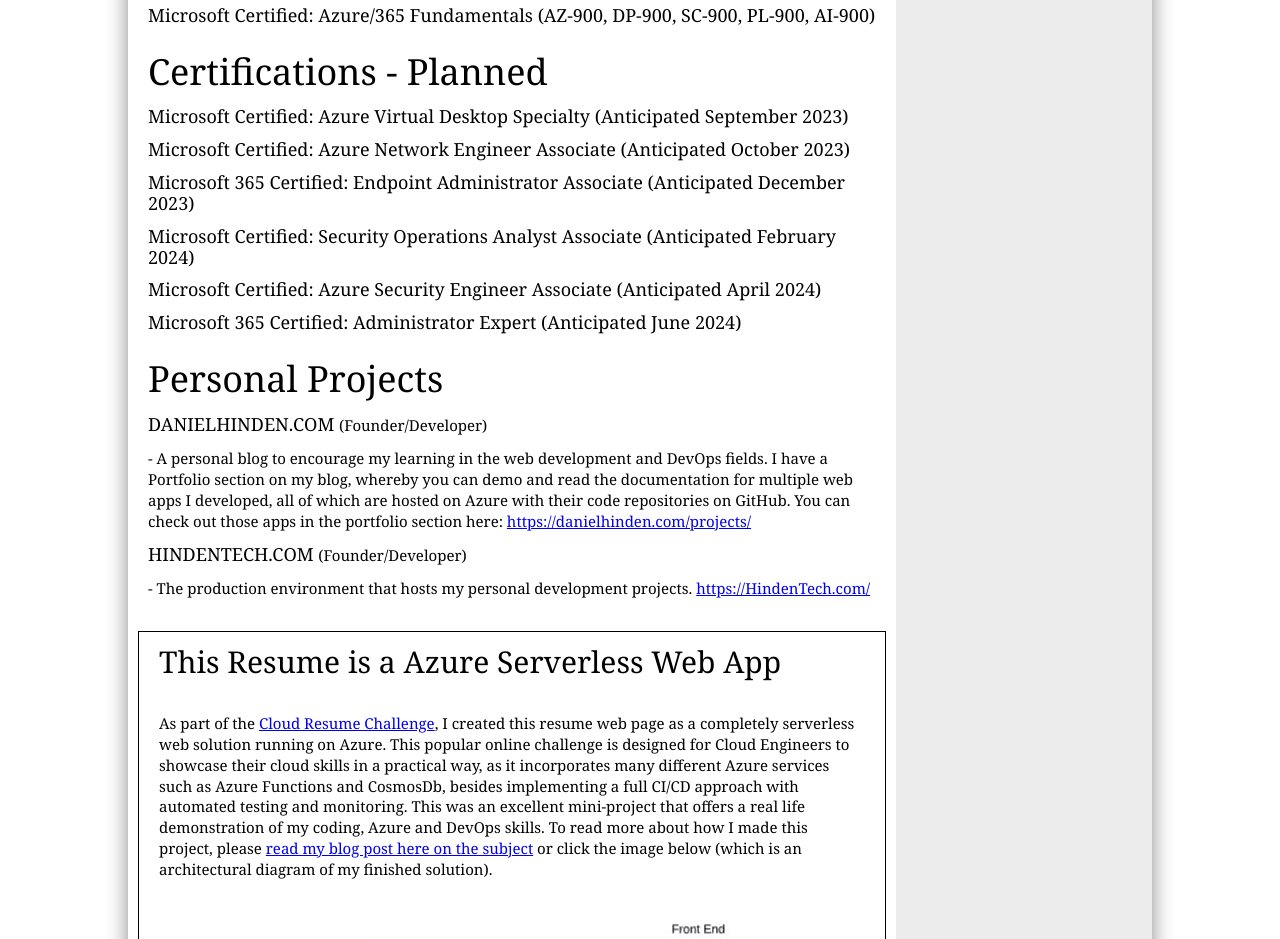
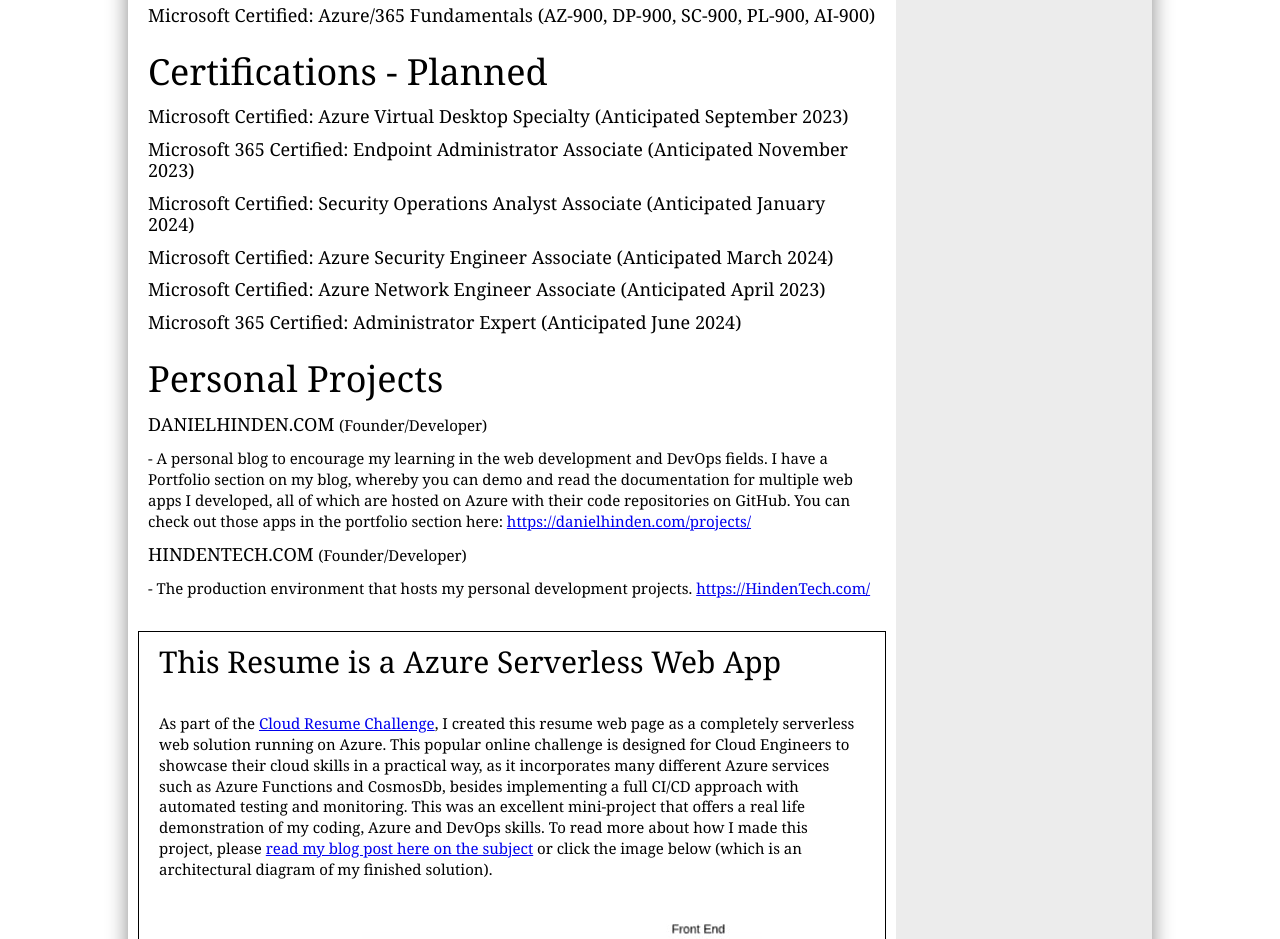
Before and after one commit to hindentech/graphical-resume, a plain HTML site: page index.html in a window 1280 px wide. Shown: the part 2620-3559 px from the top of the page. Drawn offline with Linux system fonts and the light colour scheme; no server answers.

Commit message:
Update Upcoming Certs

```diff
--- a/index.html
+++ b/index.html
@@ -191,16 +191,16 @@
             <h1 class="education_title">Microsoft Certified: Azure Virtual Desktop Specialty (Anticipated September 2023) </h1>
           </div>
           <div class="education_title">
-            <h1 class="education_title">Microsoft Certified: Azure Network Engineer Associate (Anticipated October 2023) </h1>
+            <h1 class="education_title">Microsoft 365 Certified: Endpoint Administrator Associate (Anticipated November 2023) </h1>
           </div>
           <div class="education_title">
-            <h1 class="education_title">Microsoft 365 Certified: Endpoint Administrator Associate (Anticipated December 2023) </h1>
+            <h1 class="education_title">Microsoft Certified: Security Operations Analyst Associate (Anticipated January 2024) </h1>
           </div>
           <div class="education_title">
-            <h1 class="education_title">Microsoft Certified: Security Operations Analyst Associate (Anticipated February 2024) </h1>
+            <h1 class="education_title">Microsoft Certified: Azure Security Engineer Associate (Anticipated March 2024) </h1>
           </div>
           <div class="education_title">
-            <h1 class="education_title">Microsoft Certified: Azure Security Engineer Associate (Anticipated April 2024) </h1>
+            <h1 class="education_title">Microsoft Certified: Azure Network Engineer Associate (Anticipated April 2023) </h1>
           </div>
           <div class="education_title">
             <h1 class="education_title">Microsoft 365 Certified: Administrator Expert (Anticipated June 2024) </h1>
```
